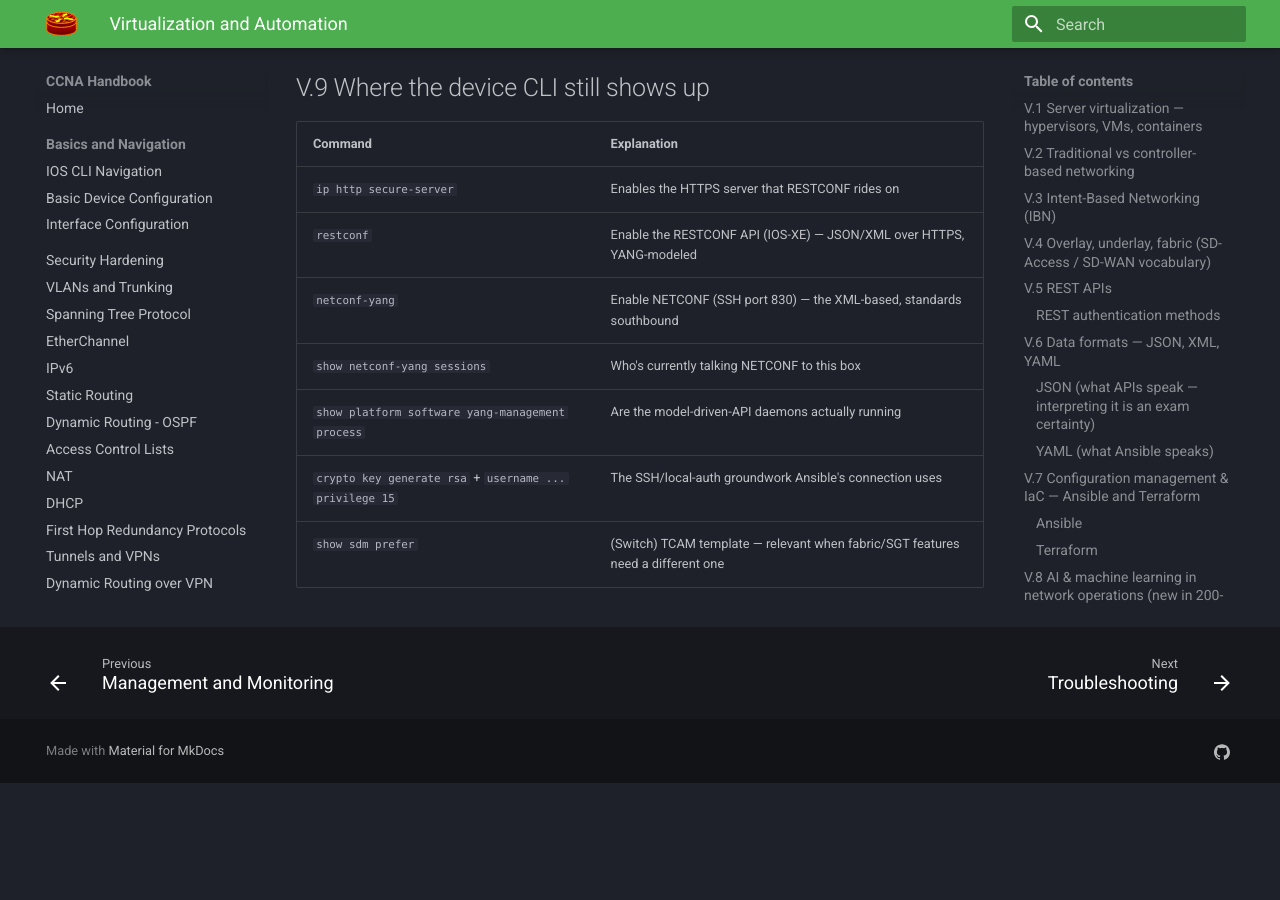
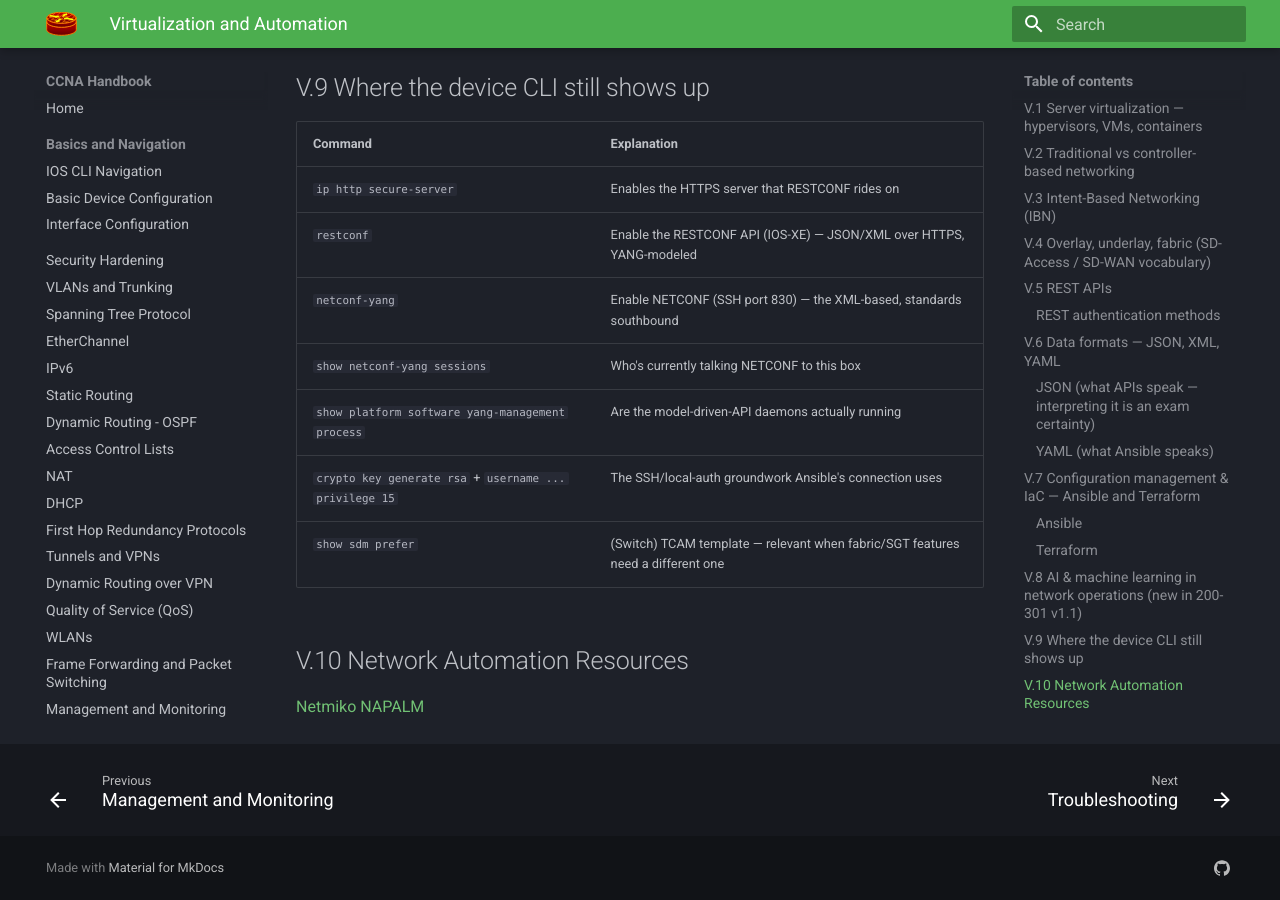
Before and after one commit to Edm0ndDantes/CCNA-IOS-Cheatsheet, an MkDocs documentation site: the page built from docs/virt-auto.md, in a window 1280 px wide and 900 px high, scrolled down 8658 px. Built offline with MkDocs 1.6.1 and Material for MkDocs 9.7.7, drawn with Linux system fonts in a browser that asks for light colours; some web fonts are replaced; before the commit the page ends 9441 px from its top, so only the background shows below that.

Commit message:
added links to resources

```diff
--- a/docs/management.md
+++ b/docs/management.md
@@ -57,3 +57,7 @@
 | `show clock` | Lists the time of day and the date per the local device |
 | `show ntp associations` | Shows all NTP clients and servers with which the local device is attempting to synchronize with NTP |
 | `show ntp status` | Shows current NTP client status in detail|
+
+
+## Network Management Resources
+[LibreNMS](https://www.librenms.org/#downloads)
--- a/docs/virt-auto.md
+++ b/docs/virt-auto.md
@@ -263,3 +263,9 @@
 | `show platform software yang-management process` | Are the model-driven-API daemons actually running |
 | `crypto key generate rsa` + `username ... privilege 15` | The SSH/local-auth groundwork Ansible's connection uses |
 | `show sdm prefer` | (Switch) TCAM template — relevant when fabric/SGT features need a different one |
+
+
+## V.10 Network Automation Resources
+
+[Netmiko](https://python-automation-book.readthedocs.io/en/1.0/12_netmiko/01_netmiko.html)
+[NAPALM](https://napalm.readthedocs.io/en/latest/)
```
